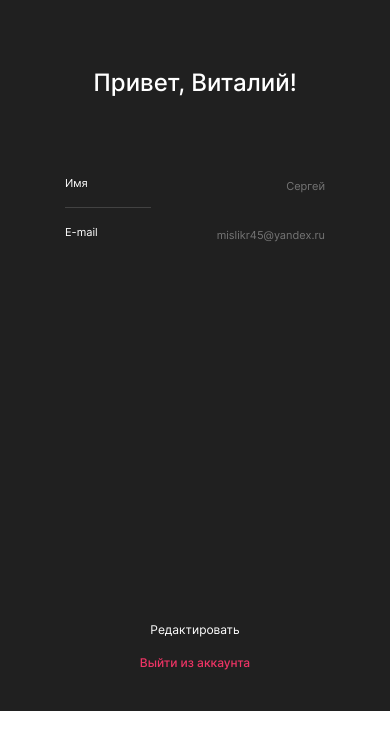
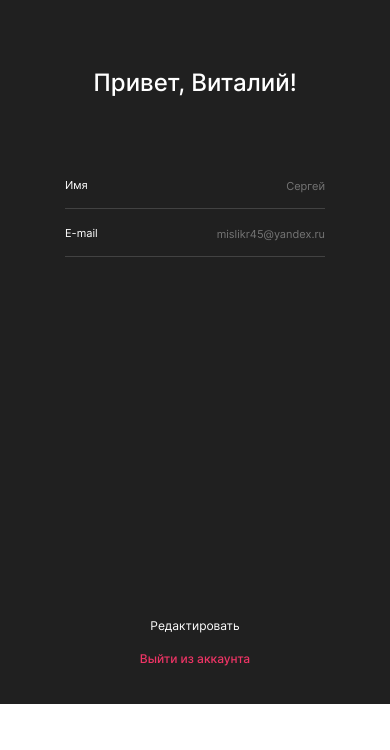
Before and after one commit to Mislikr45/movies-explorer-frontend, a React app: page /profile in a window 390 px wide. Shown: the part 76-826 px from the top of the page. Built offline with nearby package versions, Linux system fonts and the light colour scheme.

Commit message:
register 320px

```diff
--- a/src/components/Profile/Profile.css
+++ b/src/components/Profile/Profile.css
@@ -22,11 +22,19 @@ width: 100%;
 }
 
 .profile__form {
-	display: grid;
-	grid-template-columns: 1fr 1fr;
-	row-gap: 18px;
-	border-color: white;
+	display: flex;
+	flex-direction: column;
+	row-gap: 16px;
 	width: 410px;
+}
+.profile__form-container{
+    width: 100%;
+    display: flex;
+    flex-direction: row;
+    border-bottom: 1px solid #424242;
+    padding-bottom: 14px;
+    align-items: center;
+    justify-content: space-between;
 }
 
 .profile__label {
@@ -38,10 +46,6 @@ width: 100%;
 	letter-spacing: 0em;
 }
 
-.profile__label:first-child {
-	border-bottom: 1px solid #424242;
-	padding-bottom: 17px;
-}
 
 .profile__input {
 	outline: none;
@@ -130,12 +134,12 @@ width: 100%;
 		width: 100%;
 	}
 	.profile__button-edite {
-		margin-top: 379px;
+		margin-top: 361px;
 		font-size: 12px;
 		line-height: 14.52px;
 	}
 	.profile__button-exit {
-		margin-bottom: 40px;
+		margin-bottom: 37px;
 		font-size: 12px;
 		line-height: 14.52px;
 	}
--- a/src/components/Profile/Profile.js
+++ b/src/components/Profile/Profile.js
@@ -1,6 +1,6 @@
 import "./Profile.css";
-import { useNavigate, Routes, Route } from "react-router-dom";
-// import { Link } from "react-router-dom";
+import { useNavigate } from "react-router-dom";
+
 
 
 export default function Profile() {
@@ -13,6 +13,7 @@ export default function Profile() {
 			<main className="prodile__main">
 			<h1 className="profile__greetings">Привет, Виталий!</h1>
 			<form className="profile__form">
+				<div className="profile__form-container">
 				<label className="profile__label">Имя</label>
 				<input
 					id="name"
@@ -23,7 +24,9 @@ export default function Profile() {
 					minLength="2"
 				    maxLength="10"
 				/>
+				</div>
 
+                <div className="profile__form-container">
 				<label className="profile__label">E-mail</label>
 				<input
 					id="email"
@@ -32,6 +35,7 @@ export default function Profile() {
 					className="profile__input"
 					placeholder="mislikr45@yandex.ru"
 				/>
+				</div>
 			</form>
 
 			<button className="profile__button-edite" type="submit">
--- a/src/components/Register/Register.css
+++ b/src/components/Register/Register.css
@@ -65,6 +65,10 @@
 }
 
 @media screen and (max-width: 450px) {
+	.register__form{
+		width: 260px;
+	}
+
 	.register__input {
 		width: 260px;
 	  font-family: "Inter", Arial, sans-serif;
```
